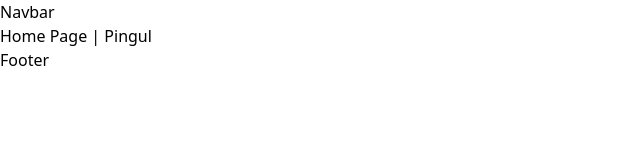
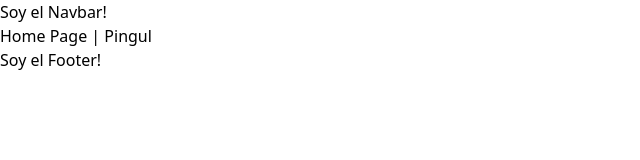
Before and after one commit to Inigo1405/Portafolio, a React (Vite) app: page / in a window 1280 px wide. Shown: the top 160 px of the page, without its empty margins (0-640 px from the left). Built offline with nearby package versions, Linux system fonts and the light colour scheme.

Commit message:
feat: add Navbar and Footer components, update MainLayout, and enhance routing

```diff
--- a/src/app/routes/index.ts
+++ b/src/app/routes/index.ts
@@ -12,7 +12,7 @@ const index: RouteObject[] = [
       {
         index: true,
         Component: HomePage,
-      }
+      },
     ]
   },
 ];
--- /dev/null
+++ b/src/components/Footer/Footer.tsx
@@ -0,0 +1,9 @@
+function Footer() {
+  return (
+    <>
+      Soy el Footer!
+    </>
+  );
+};
+
+export default Footer;
--- /dev/null
+++ b/src/components/Navbar/Navbar.tsx
@@ -0,0 +1,9 @@
+function Navbar() {
+  return (
+    <>
+      Soy el Navbar!
+    </>
+  );
+};
+
+export default Navbar;
--- a/src/layouts/MainLayout.tsx
+++ b/src/layouts/MainLayout.tsx
@@ -1,10 +1,14 @@
 import { Outlet } from "react-router-dom";
+
+import Navbar from "@components/Navbar/Navbar";
+import Footer from "@components/Footer/Footer";
+
 
 export default function MainLayout() {
   return (
     <>
       <header>
-        Navbar
+        <Navbar />
       </header>
 
       <main>
@@ -12,7 +16,7 @@ export default function MainLayout() {
       </main>
 
       <footer>
-        Footer
+        <Footer />
       </footer>
     </>
   );
--- a/tsconfig.app.json
+++ b/tsconfig.app.json
@@ -20,7 +20,8 @@
     "paths": {
       "@app/*": ["./src/app/*"],
       "@pages/*": ["./src/pages/*"],
-      "@layouts/*": ["./src/layouts/*"]
+      "@layouts/*": ["./src/layouts/*"],
+      "@components/*": ["./src/components/*"],
     },
 
     /* Linting */
```
